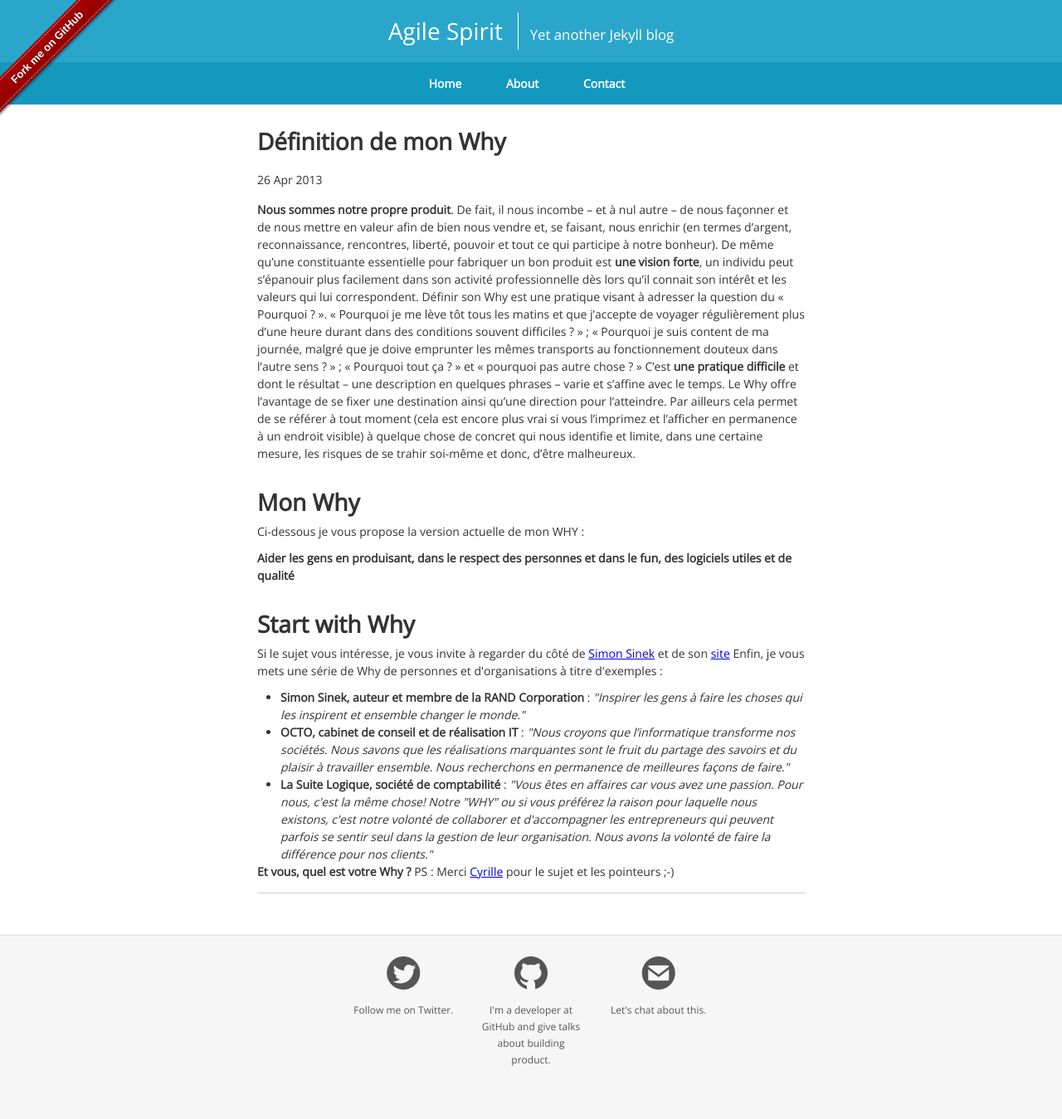
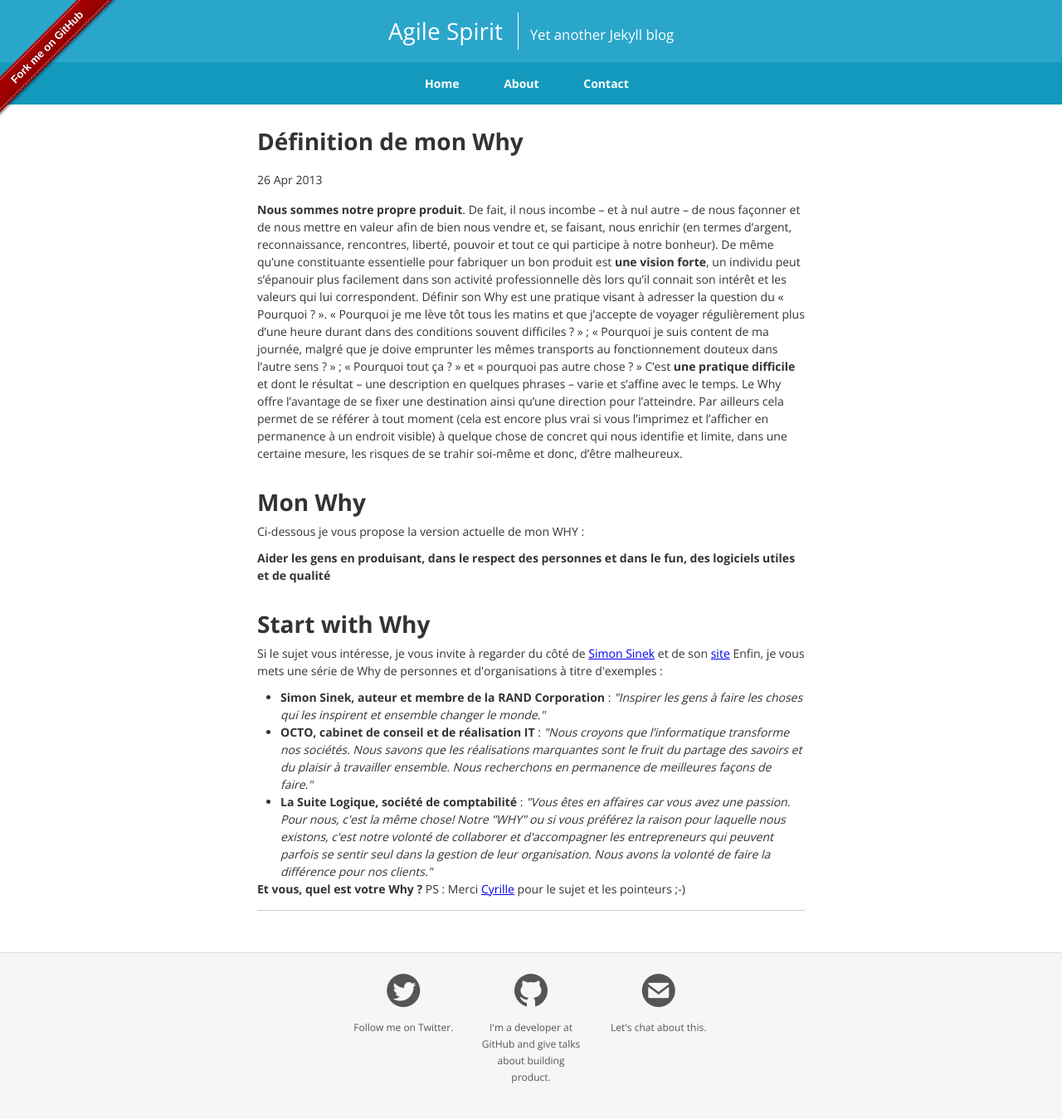
Before and after one commit to AgileSpirit/agilespirit.github.io, a Jekyll site: the page built from _posts/2013-04-26-definition-de-mon-why.html, in a window 1280 px wide. Shown: the whole page at 83% size. Built offline with Jekyll 4.4.1, drawn with Linux system fonts in a browser that asks for light colours; Markdown is read by kramdown in place of the engine named in the settings; comment, search, counter and statistics services are not loaded; before the commit the page ends 1328 px from its top, so only the background shows below that.

Commit message:
Add a font (bold)

```diff
--- a/_includes/header.html
+++ b/_includes/header.html
@@ -16,14 +16,14 @@
   <!-- Social icon set -->
   <link rel="stylesheet" href="/assets/webfonts/ss-social.css" type="text/css">
   <!-- Styles CSS -->
-  <link rel="stylesheet" href="/assets/css/knacss.min.css" media="all">
-  <link rel="stylesheet" href="/assets/css/github-ribbon.min.css" media="all">
-  <link rel="stylesheet" href="/assets/css/styles.css" media="all">
+  <link rel="stylesheet" media="all" href="/assets/css/knacss.min.css">
+  <link rel="stylesheet" media="all" href="/assets/css/styles.css">
+  <link rel="stylesheet" media="screen" href="/assets/css/github-ribbon.min.css">
   <!-- Font : "Open Sans" by Google -->
-  <link href="http://fonts.googleapis.com/css?family=Open+Sans:300,400&subset=latin" rel="stylesheet" />
+  <link href="http://fonts.googleapis.com/css?family=Open+Sans:300,400,700&subset=latin" rel="stylesheet" />
 
 </head>
-<body>
+<body id="body">
 
 <div id="github-ribbon" class="github-fork-ribbon-wrapper left">
   <div class="github-fork-ribbon">
--- a/_includes/navigation.html
+++ b/_includes/navigation.html
@@ -1,7 +1,7 @@
-<div id="navigation">
+<nav id="navigation" role="navigation">
   <ul>
     <li><a href="/">Home</a></li>
     <li><a href="/about.html">About</a></li>
     <li><a href="/contact.html">Contact</a></li>
   </ul>
-</div>
+</nav>
--- a/_posts/2013-04-26-definition-de-mon-why.html
+++ b/_posts/2013-04-26-definition-de-mon-why.html
@@ -1,14 +1,8 @@
 ---
 layout: post
 title: Définition de mon Why
-categories:
-- Bonnes pratiques
-- Psychologie
-tags:
-- Personal branding
-- Produit
-- Vision
-- Why
+categories: [Bonnes pratiques, Psychologie]
+tags: [Personal branding, Produit, Vision, Why]
 status: publish
 type: post
 published: true
--- a/index.html
+++ b/index.html
@@ -6,7 +6,10 @@ title: Agile Spirit
 <div id="home">
   <ul class="posts">
     {% for post in site.posts %}
-      <li class="post"><span>{{ post.date | date_to_string }}</span><a href="{{ post.url }}">{{ post.title }}</a></li>
+      <li class="post">
+        <span>{{ post.date | date_to_string }}</span><a href="{{ post.url }}">{{ post.title }}</a>
+        <p>{{ post.excerpt }}</p>
+      </li>
     {% endfor %}
   </ul>
 </div>
```
